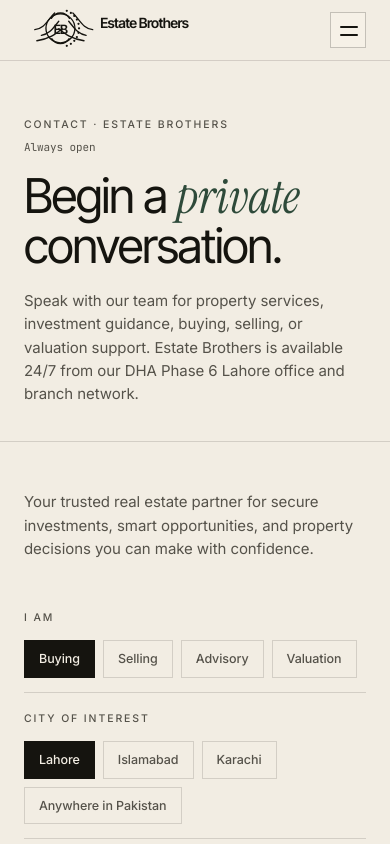
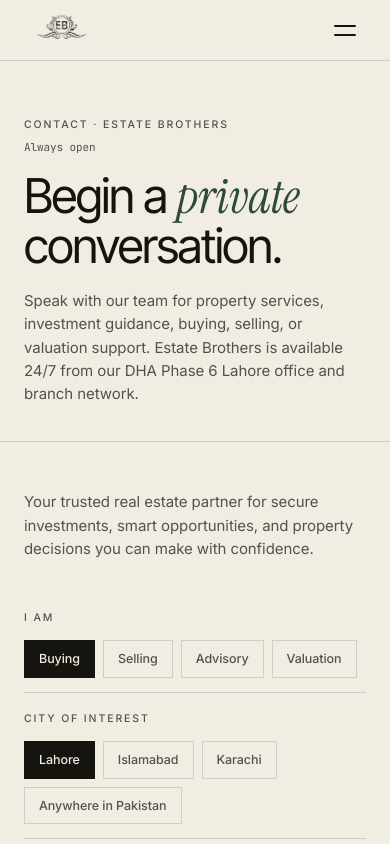
Before and after one commit to tayyabk52/estatebrothers, a React (Vite) app: page /contact in a window 390 px wide. Shown: the top 844 px of the page. Built offline with nearby package versions, Linux system fonts and the light colour scheme.

Commit message:
Use SVG logo in navbar

```diff
--- a/src/components/Nav.jsx
+++ b/src/components/Nav.jsx
@@ -1,5 +1,6 @@
 import { useEffect, useState } from "react";
 import { Link, NavLink } from "react-router";
+import headerLogo from "../assets/brand/headerlogo.svg";
 
 const links = [
   { to: "/", label: "Home", key: "home", n: "" },
@@ -15,42 +16,8 @@ function isActiveLink(active, key) {
 
 function BrandLogo() {
   return (
-    <span className="brand-logo" aria-hidden="true">
-      <svg viewBox="0 0 430 116" role="img" focusable="false">
-        <g className="brand-logo-mark">
-          <path d="M26 57c24-2 31-24 48-40" />
-          <path d="M42 71c20-3 29-19 42-34" />
-          <path d="M118 17c17 16 24 38 48 40" />
-          <path d="M108 37c13 15 22 31 42 34" />
-          <path d="M31 84c31-5 44-15 61-29" />
-          <path d="M145 84c-31-5-44-15-61-29" />
-          <circle cx="88" cy="54" r="35" />
-          <path d="M66 30c5-8 12-13 22-13s17 5 22 13" />
-          <path d="M67 79c5 8 12 12 21 12s16-4 21-12" />
-          {Array.from({ length: 11 }).map((_, index) => {
-            const angle = (-70 + index * 14) * (Math.PI / 180);
-            return (
-              <circle
-                key={index}
-                cx={88 + Math.cos(angle) * 45}
-                cy={54 + Math.sin(angle) * 45}
-                r="2.7"
-              />
-            );
-          })}
-          <text x="88" y="67" textAnchor="middle">
-            EB
-          </text>
-        </g>
-        <g className="brand-logo-type">
-          <text x="184" y="54" className="brand-logo-name">
-            Estate Brothers
-          </text>
-          <text x="186" y="83" className="brand-logo-tagline">
-            Reliable real estate solutions
-          </text>
-        </g>
-      </svg>
+    <span className="brand-logo">
+      <img src={headerLogo} alt="Estate Brothers" />
     </span>
   );
 }
--- a/src/styles/shared.css
+++ b/src/styles/shared.css
@@ -59,16 +59,9 @@ img{display:block;max-width:100%}
   margin:0 auto;
   padding:0 var(--margin);
 }
-.nav-brand{display:flex;align-items:center;justify-self:start;min-width:0}
-.brand-logo{display:block;width:206px;height:56px;color:var(--ink)}
-.brand-logo svg{display:block;width:100%;height:100%;overflow:visible}
-.brand-logo-mark{fill:none;stroke:currentColor;stroke-width:3.2;stroke-linecap:round;stroke-linejoin:round}
-.brand-logo-mark circle{fill:var(--ink);stroke:none}
-.brand-logo-mark circle:first-of-type{fill:none;stroke:currentColor;stroke-width:3.2}
-.brand-logo-mark text{fill:var(--ink);stroke:none;font-family:var(--display);font-size:31px;font-weight:700;letter-spacing:-.08em}
-.brand-logo-type text{fill:var(--ink);font-family:var(--display)}
-.brand-logo-name{font-size:34px;font-weight:700;letter-spacing:-.045em}
-.brand-logo-tagline{font-size:10.5px;font-weight:600;letter-spacing:.075em;text-transform:uppercase;fill:var(--graphite)}
+.nav-brand{display:flex;align-items:center;justify-self:start;min-width:0;height:100%;overflow:hidden}
+.brand-logo{display:block;width:82px;height:54px;overflow:hidden;flex:0 0 auto}
+.brand-logo img{display:block;width:100%;height:100%;object-fit:contain;object-position:center;filter:contrast(1.05) saturate(.96)}
 
 .nav-links{display:flex;gap:36px;justify-self:center;align-items:center}
 .nav-links a{font-size:13.5px;font-weight:500;color:var(--ink);padding:6px 0;position:relative;white-space:nowrap;transition:color .18s}
@@ -90,29 +83,28 @@ img{display:block;max-width:100%}
 /* Hamburger */
 .nav-burger{
   display:none;
-  width:36px;height:36px;
+  width:42px;height:42px;
   align-items:center;justify-content:center;
-  border:1px solid rgba(21,20,15,.22);
-  background:rgba(250,246,236,.42);
+  border:0;
+  background:transparent;
   position:relative;
   transition:background .15s,border-color .15s,transform .15s;
 }
-.nav-burger:hover{background:rgba(21,20,15,.045);border-color:rgba(21,20,15,.34)}
+.nav-burger:hover{background:rgba(21,20,15,.045)}
 .nav-burger:active{transform:scale(.96)}
 .nav-burger .bar{
-  position:absolute;left:9px;width:18px;height:1.5px;background:var(--ink);
+  position:absolute;left:10px;width:22px;height:1.5px;background:var(--ink);
   border-radius:999px;
   transition:transform .25s, top .25s, opacity .2s;
 }
-.nav-burger .bar:nth-child(1){top:13px}
-.nav-burger .bar:nth-child(2){top:21px}
-.nav-burger.open .bar:nth-child(1){top:17px;transform:rotate(45deg)}
-.nav-burger.open .bar:nth-child(2){top:17px;transform:rotate(-45deg)}
+.nav-burger .bar:nth-child(1){top:16px}
+.nav-burger .bar:nth-child(2){top:25px}
+.nav-burger.open .bar:nth-child(1){top:21px;transform:rotate(45deg)}
+.nav-burger.open .bar:nth-child(2){top:21px;transform:rotate(-45deg)}
 
 @media (max-width:980px){
   .nav-inner{grid-template-columns:1fr auto;height:60px}
-  .brand-logo{width:178px;height:50px}
-  .brand-logo-tagline{display:none}
+  .brand-logo{width:76px;height:50px}
   .nav-links{display:none}
   .nav-right .nav-btn{display:none}
   .nav-burger{display:inline-flex}
@@ -129,7 +121,7 @@ img{display:block;max-width:100%}
 }
 .nav-menu.open{opacity:1;pointer-events:auto}
 .nav-menu-hd{display:flex;align-items:center;justify-content:space-between;height:68px;padding:0 var(--margin);border-bottom:1px solid var(--rule)}
-.nav-brand-menu .brand-logo{width:196px;height:54px}
+.nav-brand-menu .brand-logo{width:86px;height:56px}
 .nav-menu-links{flex:1;display:flex;flex-direction:column;justify-content:center;padding:0 var(--margin);gap:4px}
 .nav-menu-links a{
   font-family:var(--display);
```
Also changed, not shown: src/assets/brand/headerlogo.svg (added).
